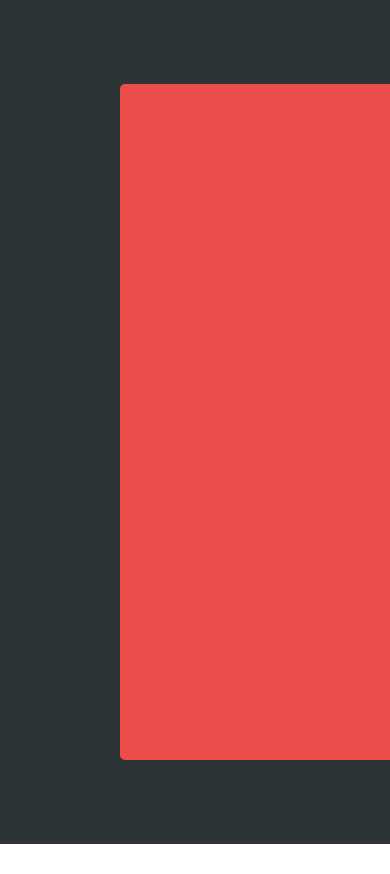
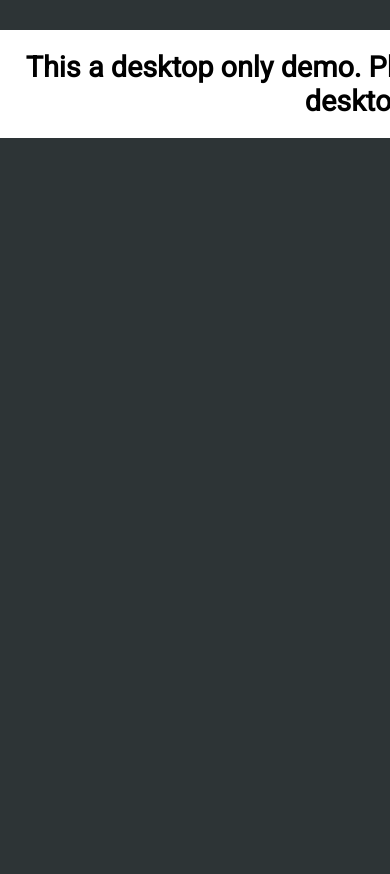
Before and after one commit to yomeshgupta/chrome-geo-demo, a plain HTML site: page index.html in a window 390 px wide. Shown: the top 874 px of the page. Before the commit the page ends 844 px from the top, so only its background shows below. Drawn offline with Linux system fonts and the light colour scheme.

Commit message:
Update index.html

```diff
--- a/index.html
+++ b/index.html
@@ -3,6 +3,7 @@
 	<head>
 		<title>Geo Demo | Yomesh Gupta</title>
 		<link href="https://fonts.googleapis.com/css?family=Roboto&display=swap" rel="stylesheet">
+		<meta name="viewport" content="width=device-width, initial-scale=1.0">
 		<style>
 			* {
 				box-sizing: border-box;
@@ -14,6 +15,9 @@
 			}
 			html, body {
 				min-width: 1200px;
+				width: 100%;
+				height: 100%;
+				background-color: #2d3436;
 			}
 			section {
 				width: 100%;
@@ -55,10 +59,27 @@
 			h1 span {
 				color: #eb4d4b;
 			}
+			#mobile-content {
+				display: none;
+				width: 60%;
+				background: #fff;
+				color: #000;
+				padding: 20px;
+				margin-top: 30px;
+			}
+			@media only screen and (max-width: 600px) {
+				#desktop-content {
+					display: none;
+				}
+				#mobile-content {
+					display: block;
+				}
+
+			}
 		</style>
 	</head>
 	<body>
-		<section>
+		<section id="desktop-content">
 			<div class="container">
 				<div class="content" id="image-wrapper"></div>
 				<div class="content" id="location">
@@ -66,6 +87,9 @@
 				</div>
 			</div>
 		</section>
+		<div id="mobile-content">
+			<h1>This a desktop only demo. Please open this page via desktop.</h1>
+		<div>
 		<script type="text/javascript">
 			const CONFIG = {
 				base: 'https://api.opencagedata.com/geocode/v1/json',
```
